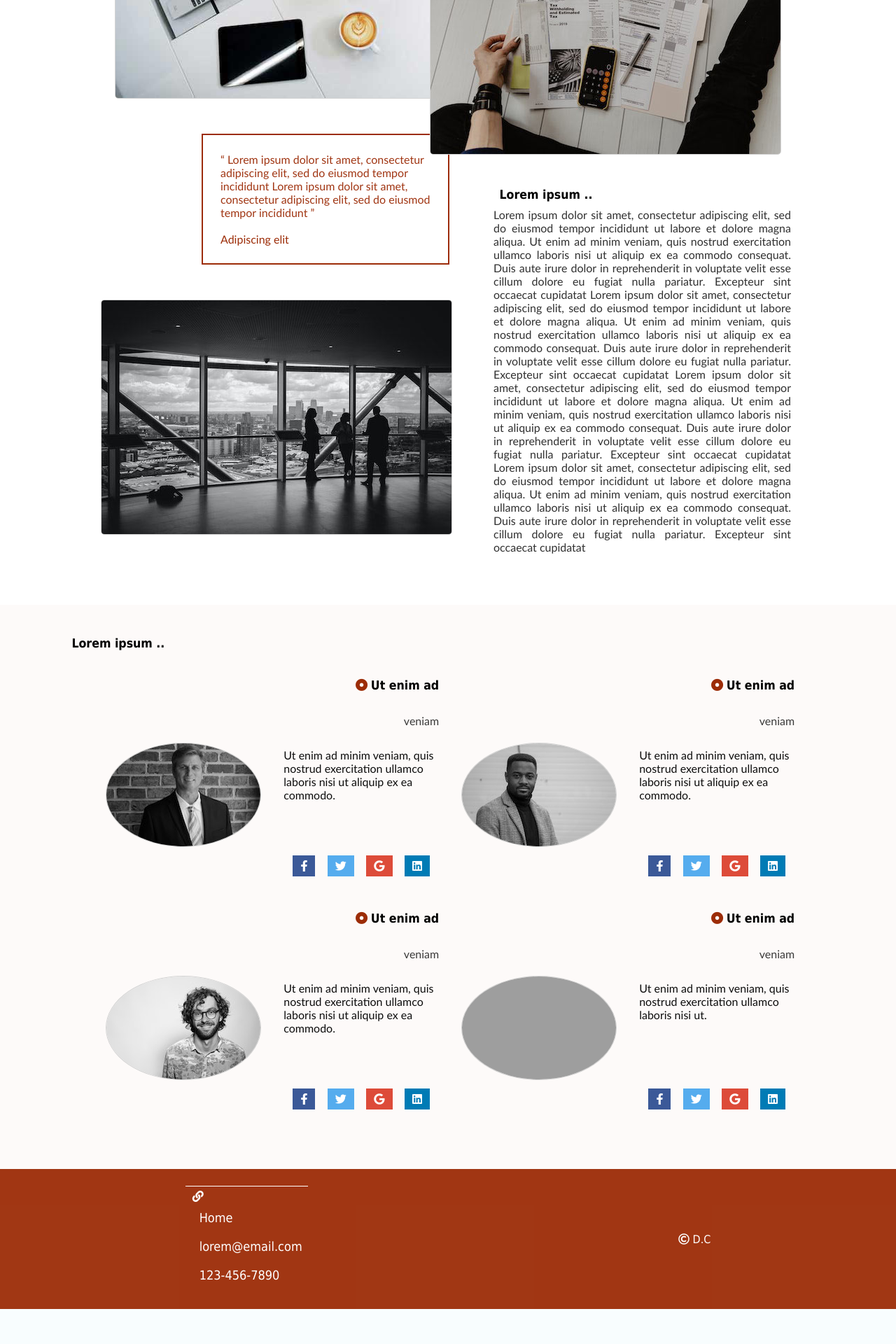
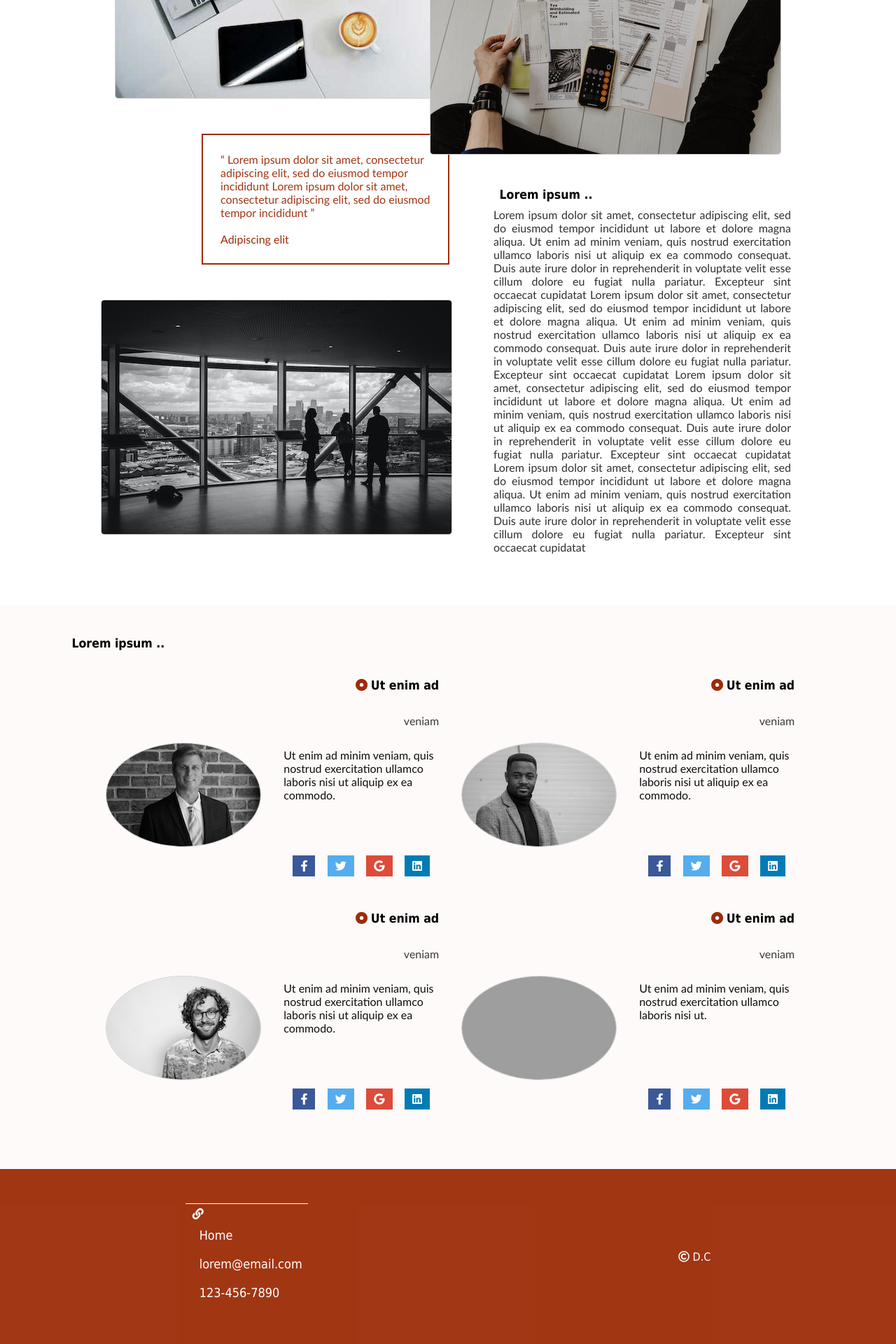
Before and after one commit to sunnysunny77/business, a PHP site: page / in a window 1280 px wide. Shown: the part 1328-3248 px from the top of the page at 70% size. Before the commit the page ends 3198 px from the top, so only its background shows below. Run offline with PHP 8.4, Linux system fonts and the light colour scheme; grey boxes are pictures that could not be loaded.

Commit message:
Update styles.css

```diff
--- a/css/styles.css
+++ b/css/styles.css
@@ -301,7 +301,7 @@ article h2 {
 
 footer {
   display: flex;
-  height: 200px;
+  height: 250px;
   background-color: rgba(156, 44, 7, 0.95);
   justify-content: space-around;
   align-items: center;
```
